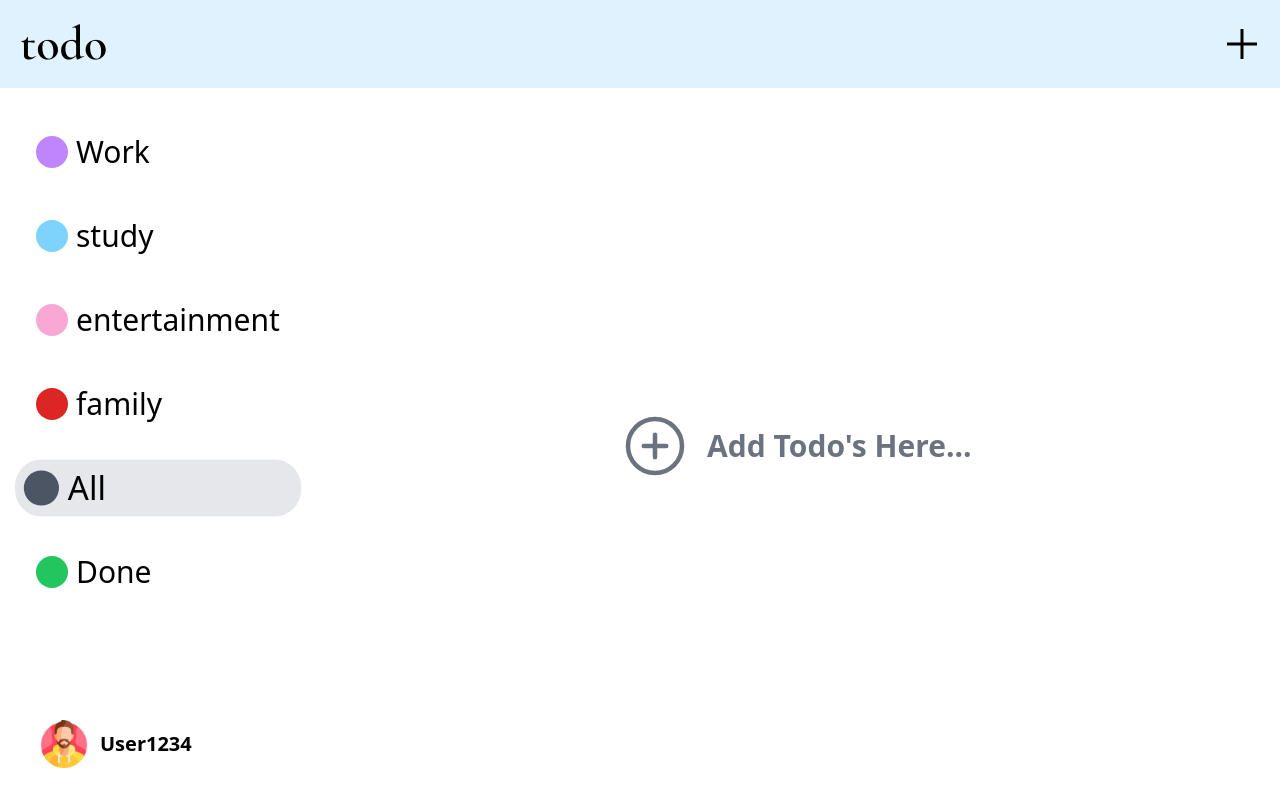
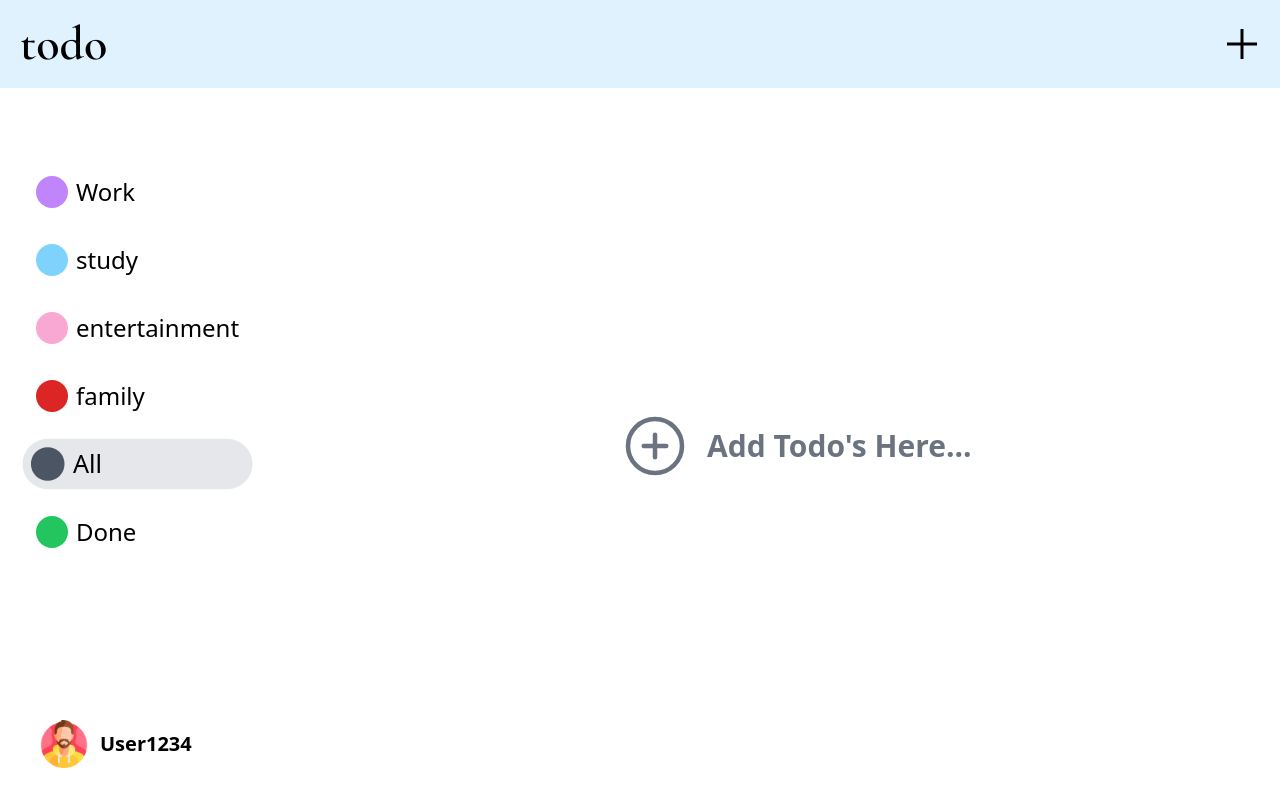
Before and after one commit to SAGARSINGH-1/Todo-React, a React (Vite) app: page / in a window 1280 px wide. Built offline with nearby package versions, Linux system fonts and the light colour scheme.

Commit message:
Implemented UI for dev

```diff
--- a/src/Components/Home.jsx
+++ b/src/Components/Home.jsx
@@ -156,13 +156,13 @@ function Home({ data, setData }) {
     <div className="flex gap-3">
       {/* ... Your other components ... */}
       <div id='active' className='flex flex-col w-[388px] p-5 max-h-max justify-between'>
-        <div className='p-2 flex flex-col justify-center h-[68vh] text-3xl gap-8 fixed'>
-          <div onClick={() => filterApply('work')} className={`selection:bg-none cursor-pointer flex items-center gap-2 py-2 px-2 ${work && all ? "bg-gray-200 scale-110" : ""} rounded-3xl`}><p className='inline-block w-8 h-8 bg-purple-400 rounded-full'> </p> Work</div>
-          <div onClick={() => filterApply('study')} className={`selection:bg-none cursor-pointer flex items-center gap-2 py-2 px-2 ${study && all ? "bg-gray-200  scale-110" : ""} rounded-3xl`}><p className='inline-block w-8 h-8 bg-sky-300 rounded-full'> </p>study</div>
-          <div onClick={() => filterApply('entertainment')} className={`selection:bg-none cursor-pointer flex items-center gap-2 py-2 px-2 ${entertainment && all ? "bg-gray-200  scale-110" : ""} rounded-3xl`}><p className='inline-block w-8 h-8 bg-pink-300 rounded-full'> </p>entertainment</div>
-          <div onClick={() => filterApply('family')} className={`selection:bg-none cursor-pointer flex items-center gap-2 py-2 px-2 ${family && all ? "bg-gray-200  scale-110" : ""} rounded-3xl`}><p className='inline-block w-8 h-8 bg-red-600 rounded-full'> </p>family</div>
-          <div onClick={() => filterApply('all')} className={`selection:bg-none cursor-pointer flex items-center gap-2 py-2 px-2 rounded-3xl ${!all ? "bg-gray-200  scale-110" : ""}`}><p className='inline-block w-8 h-8 bg-gray-600 rounded-full'> </p>All</div>
-          <div onClick={() => filterApply('done')} className={`selection:bg-none cursor-pointer flex items-center gap-2 py-2 px-2 ${done && all ? "bg-gray-200  scale-110" : ""} rounded-3xl`}><p className='inline-block w-8 h-8 bg-green-500 rounded-full'> </p>Done</div>
+        <div className='p-2 flex flex-col justify-center h-[68vh] text-2xl gap-5 fixed'>
+          <div onClick={() => filterApply('work')} className={`selection:bg-none cursor-pointer flex items-center gap-2 py-2 px-2 ${work && all ? "bg-gray-200 scale-105" : ""} rounded-3xl`}><p className='inline-block w-8 h-8 bg-purple-400 rounded-full'> </p> Work</div>
+          <div onClick={() => filterApply('study')} className={`selection:bg-none cursor-pointer flex items-center gap-2 py-2 px-2 ${study && all ? "bg-gray-200  scale-105" : ""} rounded-3xl`}><p className='inline-block w-8 h-8 bg-sky-300 rounded-full'> </p>study</div>
+          <div onClick={() => filterApply('entertainment')} className={`selection:bg-none cursor-pointer flex items-center gap-2 py-2 px-2 ${entertainment && all ? "bg-gray-200  scale-105" : ""} rounded-3xl`}><p className='inline-block w-8 h-8 bg-pink-300 rounded-full'> </p>entertainment</div>
+          <div onClick={() => filterApply('family')} className={`selection:bg-none cursor-pointer flex items-center gap-2 py-2 px-2 ${family && all ? "bg-gray-200  scale-105" : ""} rounded-3xl`}><p className='inline-block w-8 h-8 bg-red-600 rounded-full'> </p>family</div>
+          <div onClick={() => filterApply('all')} className={`selection:bg-none cursor-pointer flex items-center gap-2 py-2 px-2 rounded-3xl ${!all ? "bg-gray-200  scale-105" : ""}`}><p className='inline-block w-8 h-8 bg-gray-600 rounded-full'> </p>All</div>
+          <div onClick={() => filterApply('done')} className={`selection:bg-none cursor-pointer flex items-center gap-2 py-2 px-2 ${done && all ? "bg-gray-200  scale-105" : ""} rounded-3xl`}><p className='inline-block w-8 h-8 bg-green-500 rounded-full'> </p>Done</div>
         </div>
         <div className='selection:bg-none cursor-pointer flex gap-3 justify-center items-center bottom-8 left-10 fixed'>
           <img className='text-center w-[3rem]' src="./public/man_4140048.png" alt="Profile" />
```
